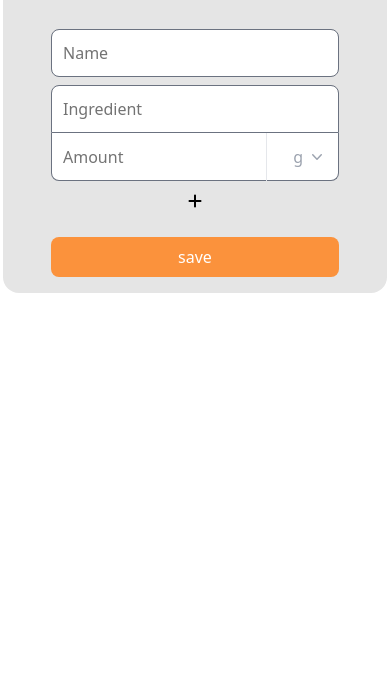
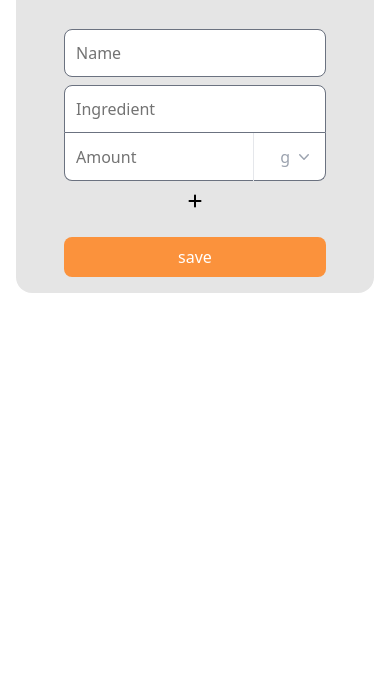
Before and after one commit to EggerRiese/weekplan-ui, a plain HTML site: page index.html in a window 390 px wide. Shown: the part 155-844 px from the top of the page. Drawn offline with nearby package versions, Linux system fonts and the light colour scheme.

Commit message:
some mobile optimitation + manifest + sample logo for now

```diff
--- a/index.html
+++ b/index.html
@@ -1,12 +1,14 @@
 <!DOCTYPE html>
-<html lang="en" class="bg-white">
+<html lang="en" class="bg-white p-4">
   <head>
     <meta charset="UTF-8">
     <meta name="viewport" content="width=device-width, initial-scale=1.0">
     <link href="resources/output.css" rel="stylesheet" />
+    <link rel="manifest" href="manifest.json" />
+    <link rel="icon" type="image/x-icon" href="resources/logo.png">
     <script src="https://unpkg.com/vue@3/dist/vue.global.js"></script>
     <script src="https://kit.fontawesome.com/38be68613c.js" crossorigin="anonymous"></script>
-    <title>Vue Ingredient List</title>
+    <title>Week Plan</title>
   </head>
   <style>
     .slide-fade-enter-active {
@@ -67,7 +69,7 @@
   }
 
   </style>
-  <body id="app" class="w-96 mx-auto my-4 px-12 py-4 rounded-2xl bg-neutral-200">
+  <body id="app" class="sm:w-[450px] sm:mx-auto w-full m-0 px-12 py-4 rounded-2xl bg-neutral-200">
 
     <header>
       <div class="text-center">
```
Also changed, not shown: manifest.json (added), resources/logo.png (added), resources/noise-light.png (added), resources/output.css.
